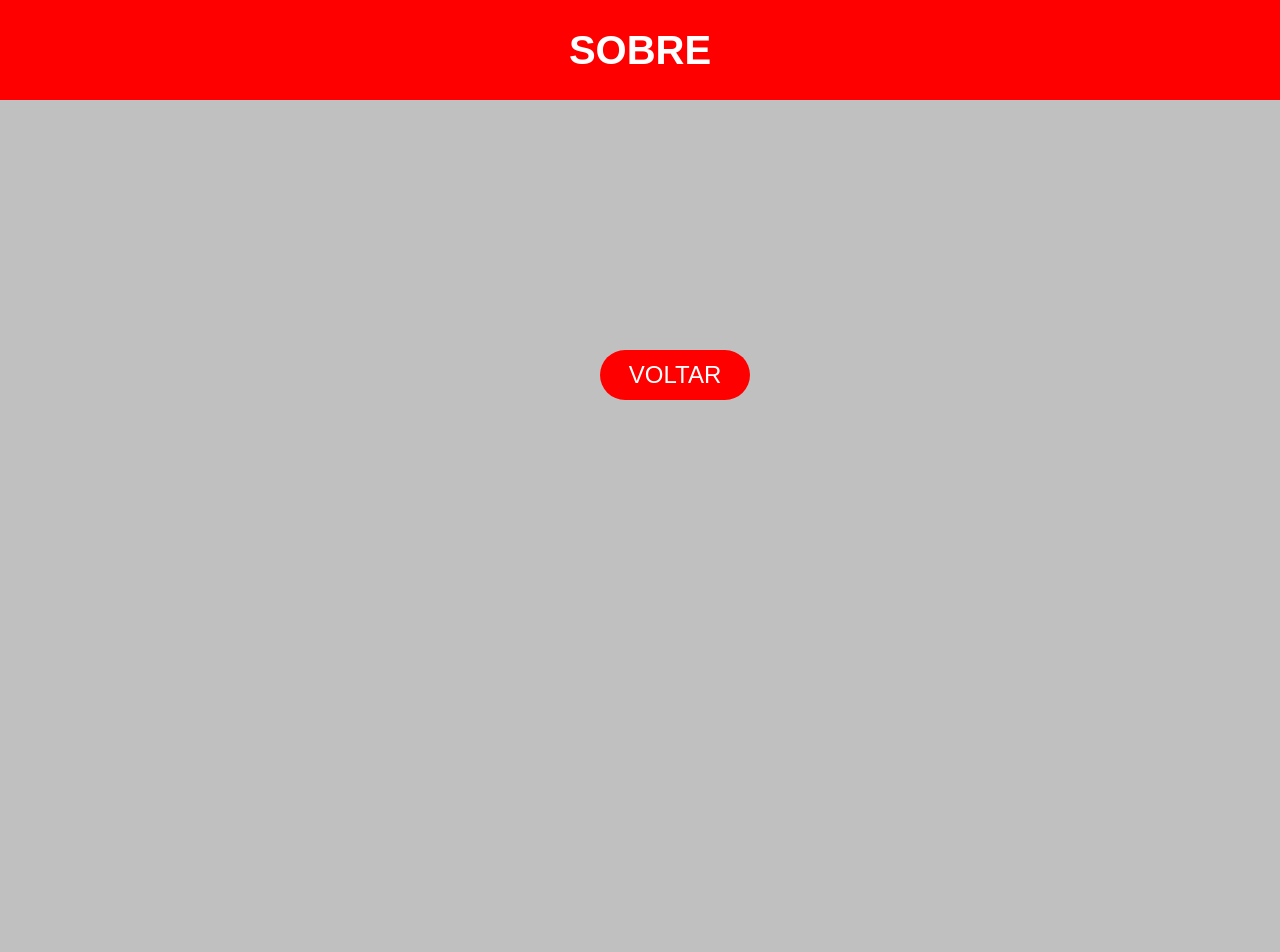
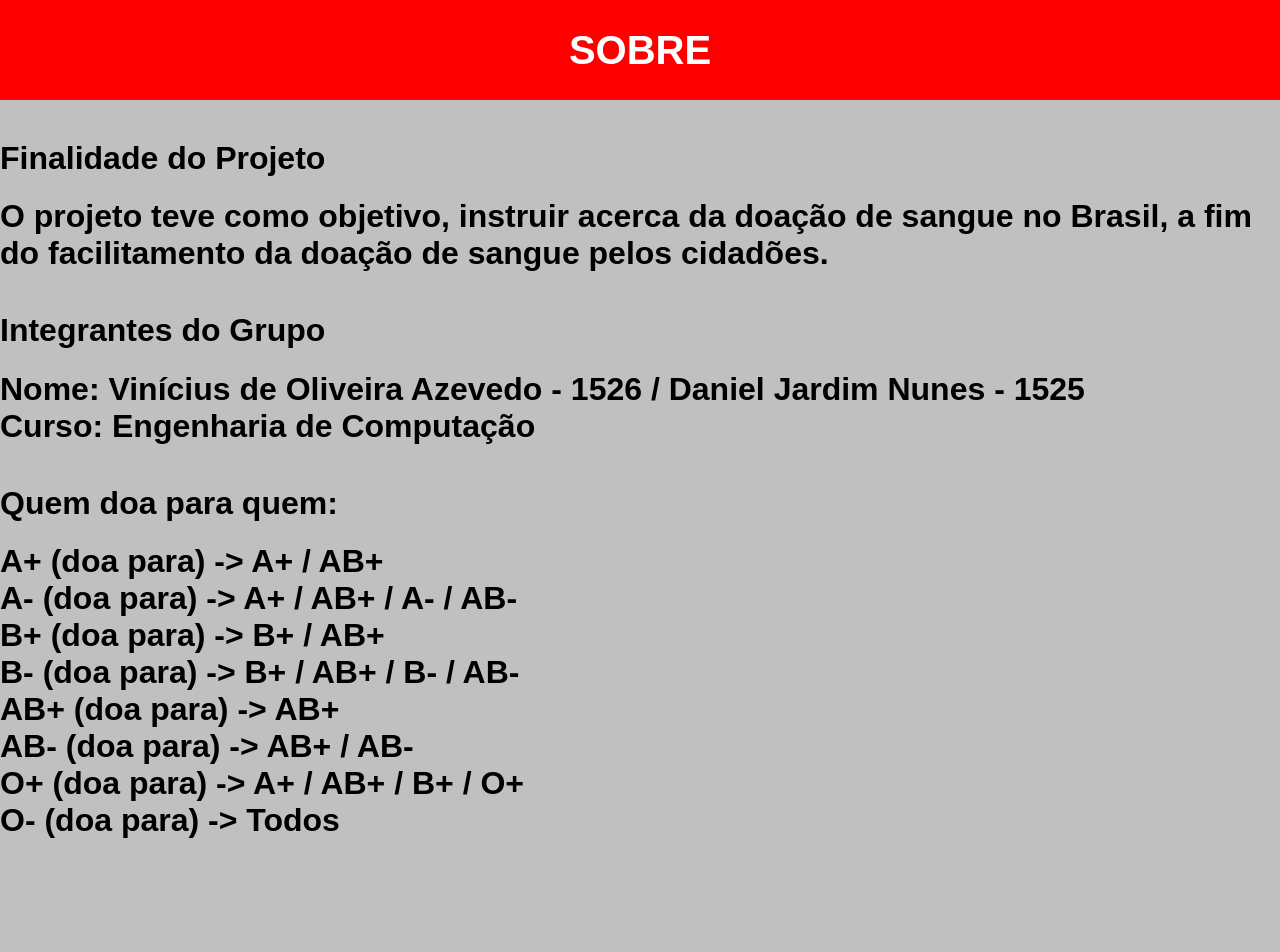
Before and after one commit to DanielJardiim/frontend-bancodesangue, a React (Create React App) app: page /sobre in a window 1280 px wide. Shown: the top 952 px of the page. Before the commit the page ends 800 px from the top, so only its background shows below. Built offline with nearby package versions, Linux system fonts and the light colour scheme.

Commit message:
Ajustando o sobre

```diff
--- a/src/pages/SobrePage/index.js
+++ b/src/pages/SobrePage/index.js
@@ -16,6 +16,29 @@ const SobrePage = () => {
                 <div className="header">
                     <h1 className="h1-banco">SOBRE</h1>
                 </div>
+                <div className="Finalidade">
+                    <h1 className="h1">Finalidade do Projeto</h1>
+                    <h1>
+                            O projeto teve como objetivo, instruir acerca da doação de sangue no Brasil, a fim do facilitamento
+                            da doação de sangue pelos cidadões.
+                    </h1>
+                </div>
+                <div className="Integrantes">
+                    <h1 className="h1">Integrantes do Grupo</h1>
+                    <h1>
+                            Nome: Vinícius de Oliveira Azevedo - 1526 / Daniel Jardim Nunes - 1525<br></br>
+                            Curso: Engenharia de Computação
+                    </h1>
+                </div>
+                <div className="Doadores">
+                    <h1 className="h1">Quem doa para quem:</h1>
+                    <h1>
+                            A+ (doa para) -> A+ / AB+ <br></br> A- (doa para) -> A+ / AB+ / A- / AB- <br></br>
+                            B+ (doa para) -> B+ / AB+ <br></br> B- (doa para) -> B+ / AB+ / B- / AB- <br></br>
+                            AB+ (doa para) -> AB+ <br></br> AB- (doa para) -> AB+ / AB- <br></br>
+                            O+ (doa para) -> A+ / AB+ / B+ / O+ <br></br> O- (doa para) -> Todos <br></br>
+                    </h1>
+                </div>
                 <button
                     className="btn-sobre"
                     type="submit"
```
